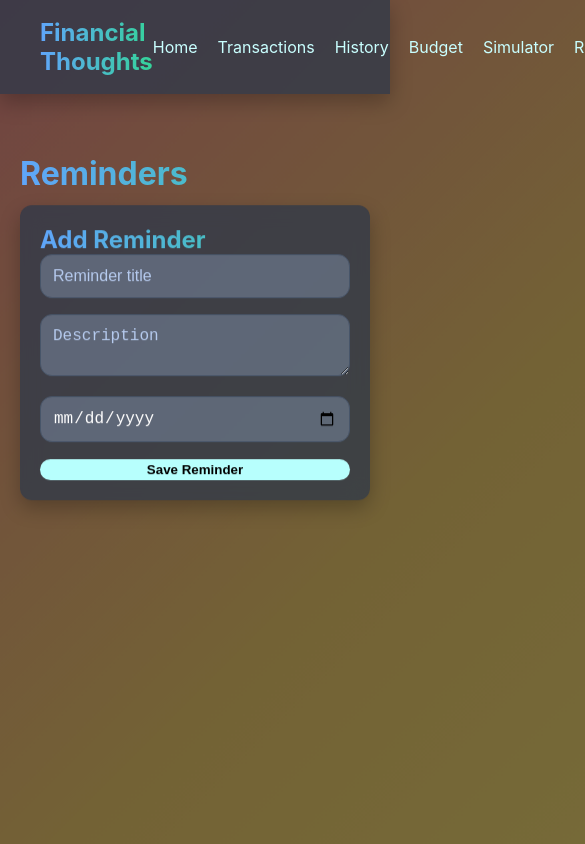
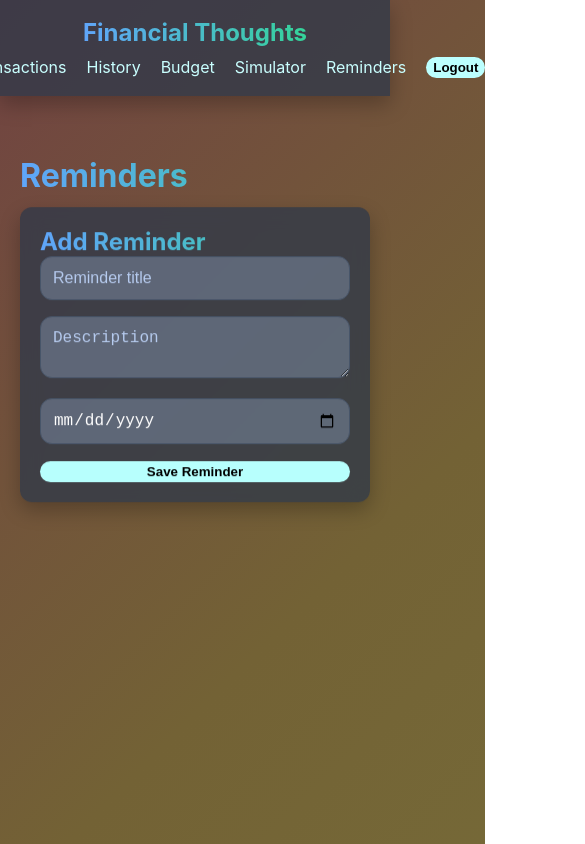
Before and after one commit to rrayr/capstone-project, a React (Vite) app in the folder financial-thoughts/frontend/: page /reminders in a window 390 px wide. Shown: the top 844 px of the page, 585 px wide, since content can reach past the window. Built offline with nearby package versions, Linux system fonts and the light colour scheme; no server answers; sample sign-in values are in the browser's storage.

Commit message:
css latest patch

```diff
--- a/financial-thoughts/frontend/src/styles/global.css
+++ b/financial-thoughts/frontend/src/styles/global.css
@@ -1,15 +1,44 @@
 @import "./theme.css";
 
 @media (max-width: 768px) {
-
-  body {
-    background: red;
-  }
 
   .page {
     max-width: 100%;
     margin: 0;
     padding: 12px;
+  }
+
+  .navbar {
+    flex-direction: column;
+    align-items: flex-start;
+    gap: 10px;
+  }
+
+  .navbar a,
+  .navbar button {
+    width: 100%;
+    text-align: left;
+  }
+
+  .table,
+  .table thead,
+  .table tbody,
+  .table th,
+  .table td,
+  .table tr {
+    display: block;
+    width: 100%;
+  }
+
+  .table tr {
+    margin-bottom: 12px;
+    border: 1px solid #333;
+    padding: 10px;
+  }
+
+  .table td {
+    text-align: right;
+    position: relative;
   }
 
   .card {
```
